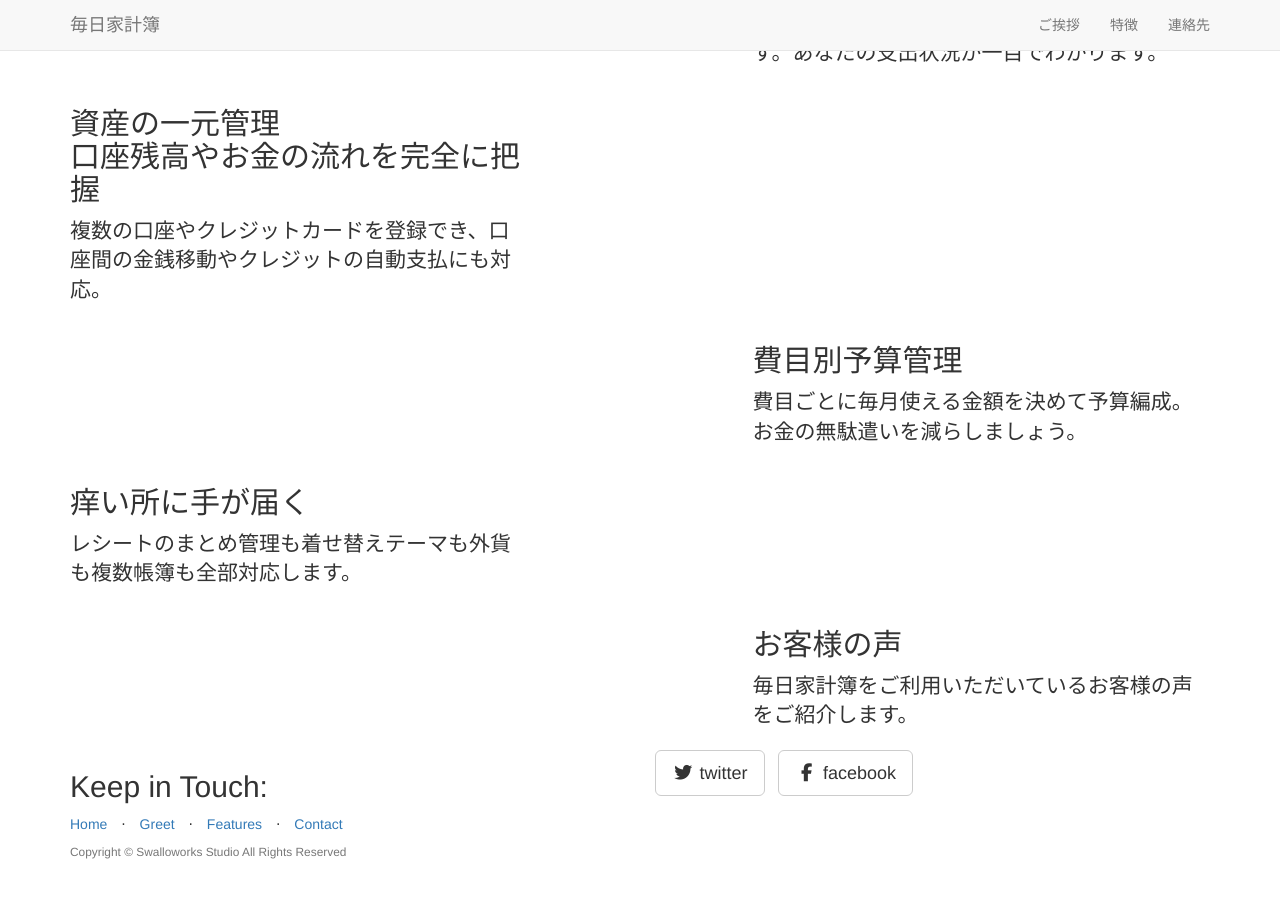
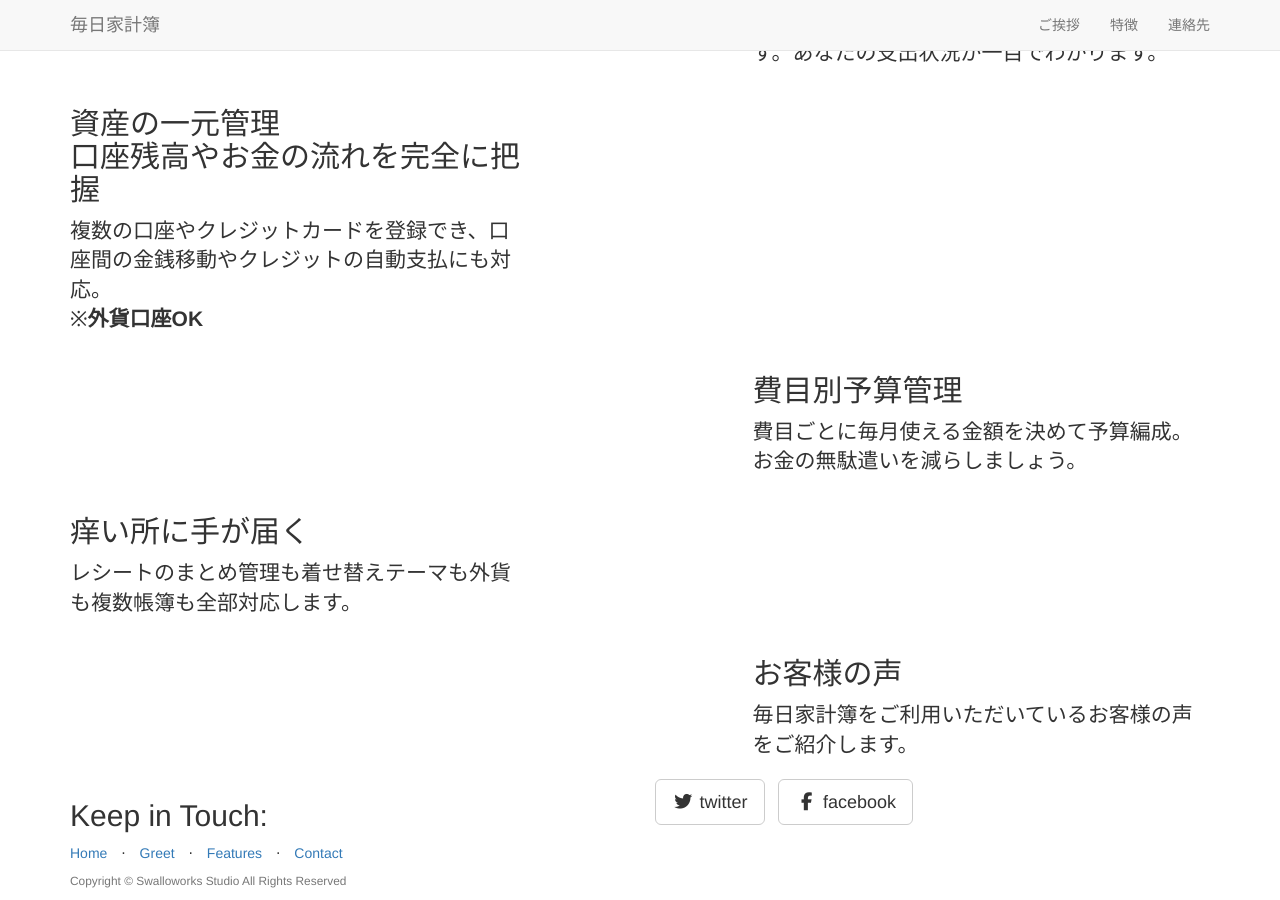
Before and after one commit to swalloworks/swalloworks.github.io, a Jekyll site: the page built from _posts/2014-09-24-services-3.markdown, in a window 1280 px wide and 900 px high, scrolled down 776 px. Built offline with Jekyll 4.4.1, drawn with Linux system fonts in a browser that asks for light colours; nearby versions of some CDN libraries; library files that are not in the unit come from our copies; before the commit the page ends 1647 px from its top, so only the background shows below that.

Commit message:
文言修正

```diff
--- a/_posts/2014-09-24-services-3.markdown
+++ b/_posts/2014-09-24-services-3.markdown
@@ -5,4 +5,4 @@ category: Services
 title: 資産の一元管理<br>口座残高やお金の流れを完全に把握
 description: |
 ---
-複数の口座やクレジットカードを登録でき、口座間の金銭移動やクレジットの自動支払にも対応。
+複数の口座やクレジットカードを登録でき、口座間の金銭移動やクレジットの自動支払にも対応。<br>※<b>外貨口座OK</b>
```
